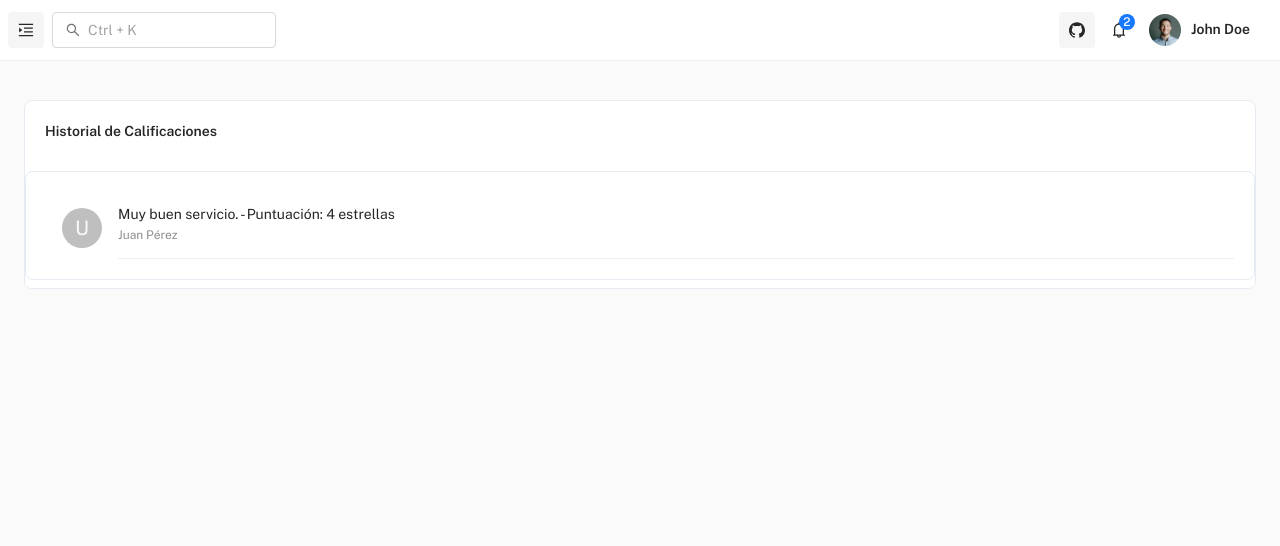
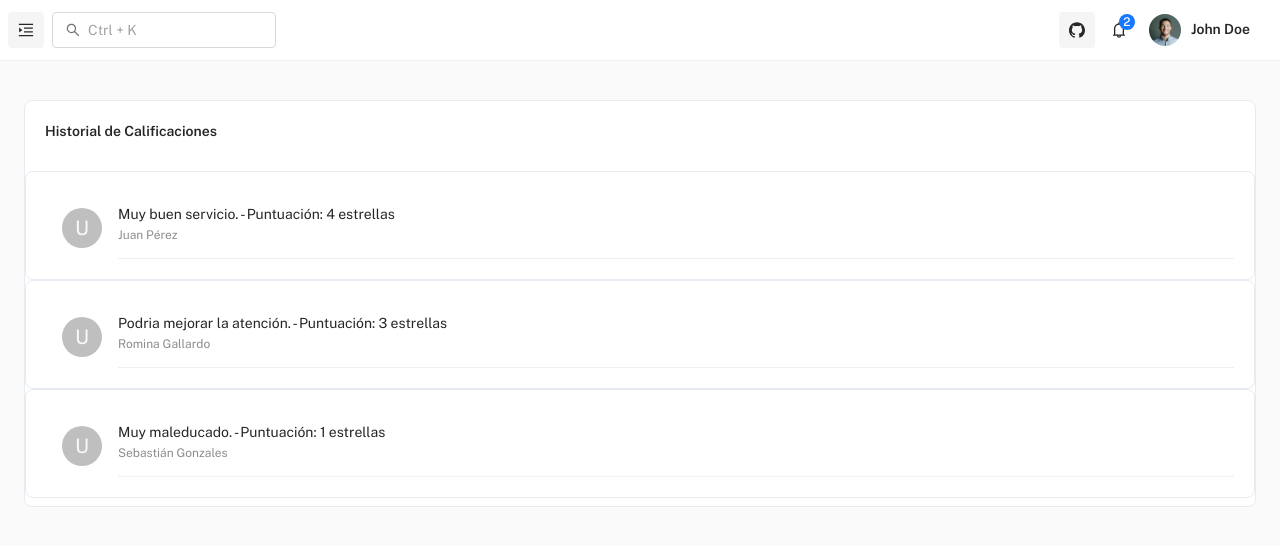
Before and after one commit to Nachoff13/Proyecto-Estacionamiento, a React (Vite) app in the folder frontend/: page /historial-calificaciones/1 in a window 1280 px wide. Shown: the top 546 px of the page. Built offline with nearby package versions, Linux system fonts and the light colour scheme.

Commit message:
feat: agregue dos fake

```diff
--- a/frontend/src/data/data-calificaciones.js
+++ b/frontend/src/data/data-calificaciones.js
@@ -5,6 +5,8 @@ const fakeCalificaciones = [
   { id: 4, IdGaraje: 56, usuario: 'María Fernández', fecha: '2024-10-18', puntuacion: 5, comentario: 'Me encantó el lugar.' },
   { id: 5, IdGaraje: 57, usuario: 'Luis Martínez', fecha: '2024-10-19', puntuacion: 2, comentario: 'Podría mejorar la atención.' },
   { id: 6, IdGaraje: 58, usuario: 'Sofía Torres', fecha: '2024-10-20', puntuacion: 4, comentario: 'Buena experiencia en general.' },
+  { id: 7, IdGaraje: 1, usuario: 'Romina Gallardo', fecha: '2024-10-15', puntuacion: 3, comentario: 'Podria mejorar la atención.' },
+  { id: 8, IdGaraje: 1, usuario: 'Sebastián Gonzales', fecha: '2024-10-15', puntuacion: 1, comentario: 'Muy maleducado.' },
 ];
 
 export default fakeCalificaciones;
```
